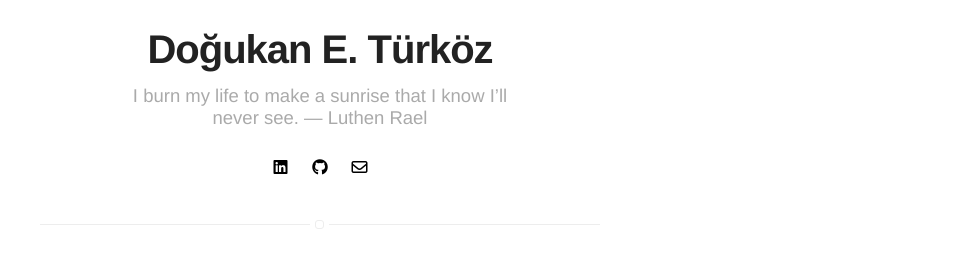
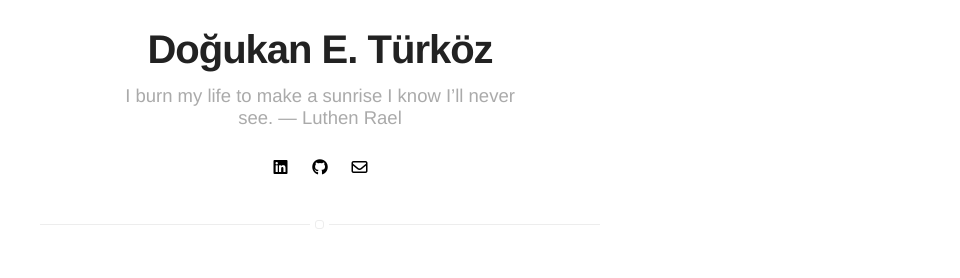
Before and after one commit to dodoturkoz/dodoturkoz.github.io, a Jekyll site: the page built from projects.html, in a window 1280 px wide. Shown: the part 252-530 px from the top of the page, without its empty margins (320-1280 px from the left). Built offline with Jekyll 4.4.1, drawn with Linux system fonts in a browser that asks for light colours; nearby versions of some CDN libraries.

Commit message:
Update _config.yml

```diff
--- a/_config.yml
+++ b/_config.yml
@@ -1,6 +1,6 @@
 # main text of home
 title: Doğukan E. Türköz
-bio: I burn my life to make a sunrise that I know I’ll never see. — Luthen Rael
+bio: I burn my life to make a sunrise I know I’ll never see. — Luthen Rael
 
 # twitter summary info
 description:
```
